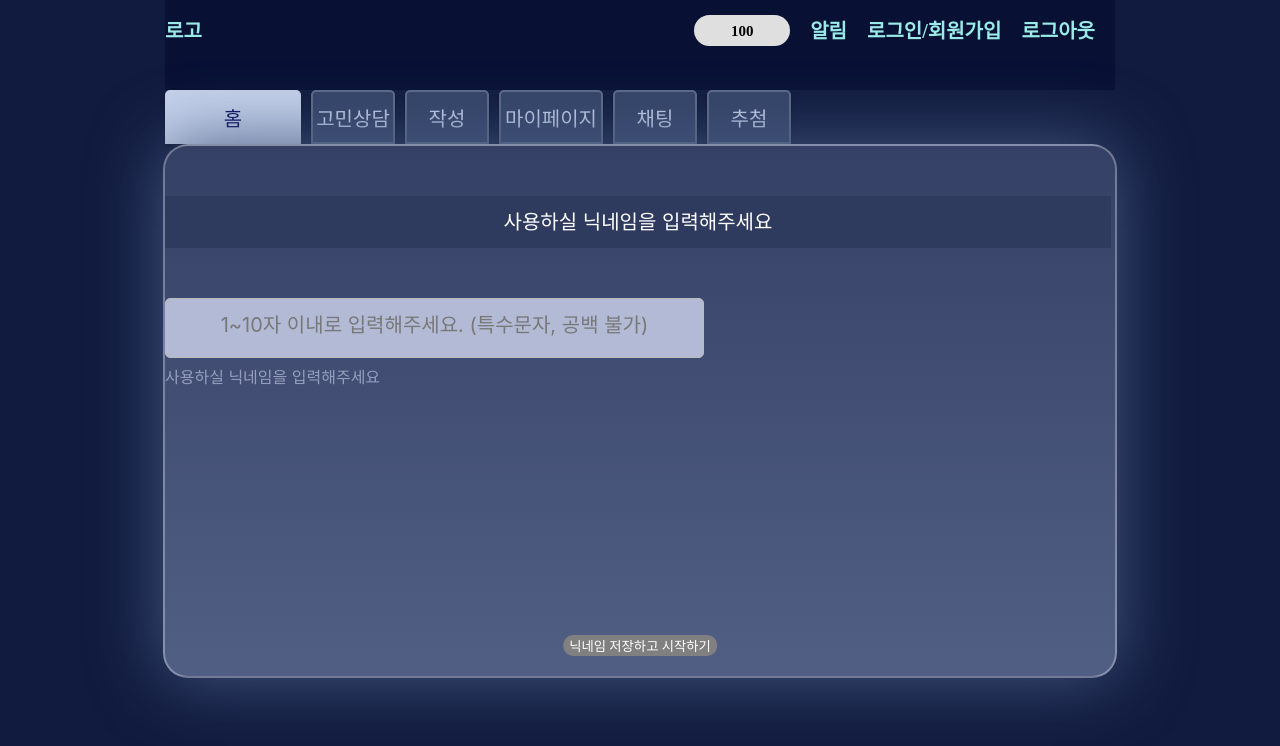
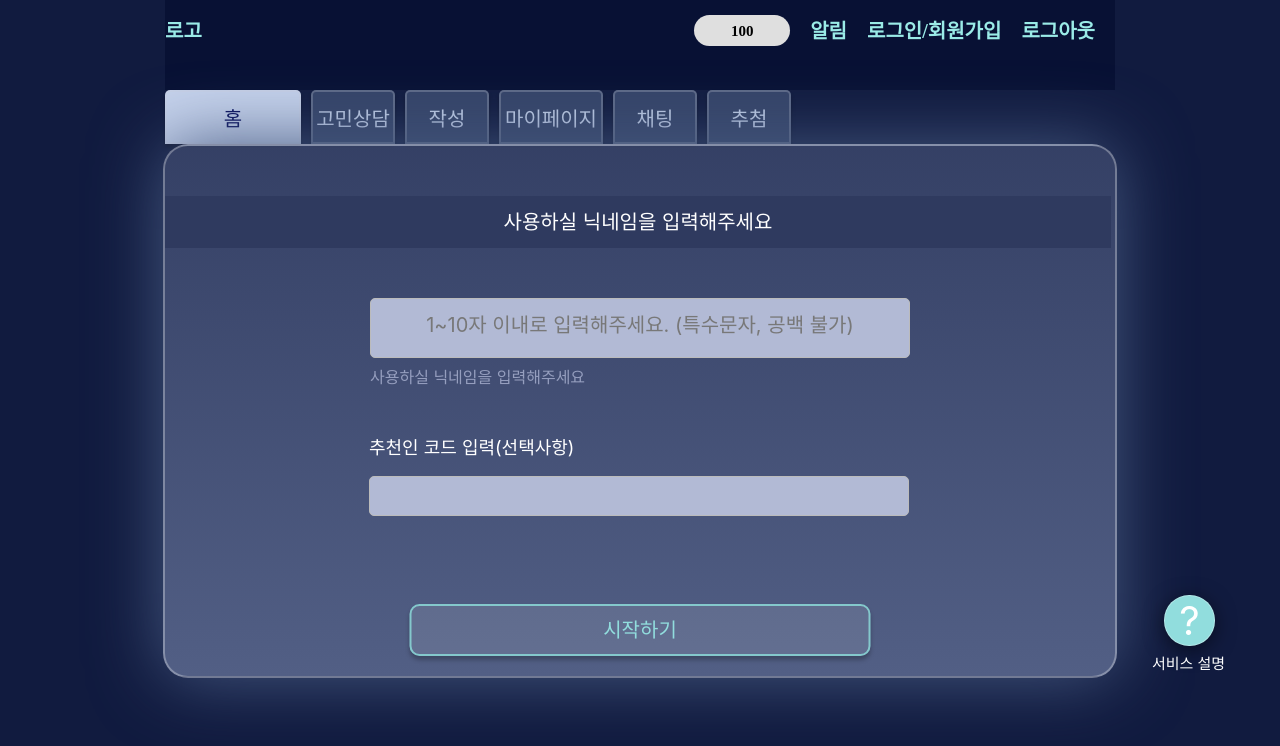
Before and after one commit to hh99-Final-Project/bluemoonFE, a React (Create React App) app: page /signup in a window 1280 px wide. Shown: the top 746 px of the page. Built offline with nearby package versions, Linux system fonts and the light colour scheme; no server answers; a web font is replaced by a local one.

Commit message:
style: signup 페이지 뷰 작업

```diff
--- a/src/pages/MyPage.js
+++ b/src/pages/MyPage.js
@@ -9,7 +9,7 @@ import { useQuery } from "react-query";
 import CategoryBar from "../shared/CategoryBar";
 import Header2 from "../shared/Header2";
 import Loading from "../shared/Loading";
-// import InfinityScroll from "../shared/InfinityScroll";
+import useStore from "../zustand/store";
 import _ from "lodash";
 
 MyPage.propTypes = {};
@@ -21,6 +21,7 @@ function MyPage(props) {
     const [isLoading, setIsLoading] = useState(true);
     const [page, setPage] = useState(1);
     const [hasNext, setHasNext] = useState(null);
+    const { setCurrentHeader } = useStore();
 
     //더보기 모달의 '삭제하기' 에 onClick으로 연결해준다.
     const deleteDiary = (postUuid) => {
@@ -78,6 +79,8 @@ function MyPage(props) {
             setPage(page + 1);
             setIsLoading(false);
         });
+
+        setCurrentHeader("마이페이지");
     }, []);
 
     // 리랜더링이 되더라도 기능이 다른 아이들을 구분해서 useEffect 실행하는 게 낫다
--- a/src/pages/SignUp.js
+++ b/src/pages/SignUp.js
@@ -46,6 +46,9 @@ function SignUp(props) {
     const nickNameCheckDB = React.useCallback(debounce, []);
 
     const onClickHandler = () => {
+        if (nickName === "") {
+            window.alert("닉네임을 입력해주세요");
+        }
         setIsOpenPopup(true);
     };
 
@@ -69,16 +72,24 @@ function SignUp(props) {
                 <Header2 />
                 <CategoryBar />
                 <SignUpBOx>
-                    <SignUpBOxTitle>사용하실 닉네임을 입력해주세요</SignUpBOxTitle>
+                    <SignUpBoxTitle>사용하실 닉네임을 입력해주세요</SignUpBoxTitle>
 
-                    <Input placeholder="1~10자 이내로 입력해주세요. (특수문자, 공백 불가)" onChange={onChange}></Input>
+                    <NickNameInput
+                        placeholder="1~10자 이내로 입력해주세요. (특수문자, 공백 불가)"
+                        onChange={onChange}
+                    ></NickNameInput>
                     {nickName === "" && <NickNameCheckResult>사용하실 닉네임을 입력해주세요</NickNameCheckResult>}
-                    {isLoading === true && <NickNameCheckResult></NickNameCheckResult>}
                     {isValidNickName === true && <NickNameCheckResult>사용 가능한 닉네임입니다</NickNameCheckResult>}
                     {isValidNickName === false && <NickNameCheckResult>사용 불가능한 닉네임입니다</NickNameCheckResult>}
+
+                    <RecommendPerson>추천인 코드 입력(선택사항)</RecommendPerson>
+                    <RecommendPersonInput></RecommendPersonInput>
                     <Button isvalid={isValidNickName} onClick={onClickHandler}>
-                        닉네임 저장하고 시작하기
+                        시작하기
                     </Button>
+
+                    <QuestionButton>?</QuestionButton>
+                    <ServiceDescription>서비스 설명</ServiceDescription>
                 </SignUpBOx>
 
                 {isOpenPopup && (
@@ -106,19 +117,15 @@ const SignUpBOx = styled.div`
     width: 950px;
     height: 530px;
     margin: auto;
-    // display: flex;
-    // flex-direction: column;
-
     align-items: center;
     background: linear-gradient(180deg, rgba(63, 75, 112, 0.79) 0%, rgba(100, 114, 152, 0.79) 100%);
     border: 2px solid #ffffff4d;
     border-radius: 25px;
     box-shadow: 0 0 70px #465981;
-
     position: relative;
 `;
 
-const SignUpBOxTitle = styled.div`
+const SignUpBoxTitle = styled.div`
     width: 946px;
     height: 52px;
 
@@ -137,11 +144,11 @@ const SignUpBOxTitle = styled.div`
     text-align: center;
 `;
 
-const Input = styled.input`
+const NickNameInput = styled.input`
     height: 60px;
-    width: 539px;
+    width: 540px;
     border-radius: 5px;
-
+    display: block;
     margin: 50px auto 0;
     box-sizing: border-box;
     border: 1px solid #bbb;
@@ -164,9 +171,12 @@ const Input = styled.input`
 `;
 
 const NickNameCheckResult = styled.div`
-    margin: 10px 0;
+    margin: 10px auto;
     height: 60px;
-    width: 539px;
+    width: 540px;
+    display: block;
+    margin: 10px auto;
+
     font-family: "Inter";
     font-style: normal;
     font-weight: 400;
@@ -176,15 +186,121 @@ const NickNameCheckResult = styled.div`
     color: #959ebe;
 `;
 
+const RecommendPerson = styled.div`
+    width: 404.61px;
+    height: 28.53px;
+    display: block;
+    margin: 10px auto;
+
+    font-family: "Inter";
+    font-style: normal;
+    font-weight: 400;
+    font-size: 18px;
+    line-height: 22px;
+
+    color: #ffffff;
+
+    position: absolute;
+    bottom: 200px;
+    left: 204px;
+`;
+
+const RecommendPersonInput = styled.input`
+    height: 40px;
+    width: 540px;
+    border-radius: 5px;
+    display: block;
+    box-sizing: border-box;
+    border: 1px solid #bbb;
+    background: #b2bad5;
+    border-radius: 5px;
+
+    &::placeholder {
+        font-family: "Inter";
+        font-style: normal;
+        font-weight: 400;
+        font-size: 20px;
+        line-height: 24px;
+        text-align: center;
+
+        color: #787878;
+    }
+    &:focus {
+        border: 1px solid #333333;
+    }
+
+    position: absolute;
+    bottom: 160px;
+    left: 204px;
+`;
+
 const Button = styled.button`
-    background-color: ${(props) => (props.isvalid === true ? "blue" : "gray")};
+    width: 461px;
+    height: 52px;
+
+    box-sizing: border-box;
+    box-shadow: 0px 4px 4px rgba(0, 0, 0, 0.25);
+    background-color: rgba(255, 255, 255, 0.1);
+    border: 2px solid #84c8cc;
+    border-radius: 10px;
     pointer-events: ${(props) => (props.isvalid === true ? "auto" : "none")};
-    color: #ffffff;
-    border: none;
-    border-radius: 10px;
+
     position: absolute;
     bottom: 20px;
     left: 50%;
     // 정확히 가운데로 옴
     transform: translate(-50%, 0);
+
+    font-family: "Inter";
+    font-style: normal;
+    font-weight: 400;
+    font-size: 20px;
+    line-height: 24px;
+    display: flex;
+    align-items: center;
+    justify-content: center;
+    text-align: center;
+
+    color: #91dddd;
 `;
+
+const QuestionButton = styled.button`
+    box-sizing: border-box;
+
+    position: absolute;
+    width: 51.29px;
+    height: 51.29px;
+    bottom: 30px;
+    right: -100px;
+
+    background: #91dddd;
+    border: 1px solid rgba(255, 255, 255, 0.3);
+    border-radius: 25px;
+    box-shadow: 0px 4px 20px rgba(0, 0, 0, 0.5);
+
+    font-family: "Inter";
+    font-style: normal;
+    font-weight: 400;
+    font-size: 40px;
+    line-height: 48px;
+    text-align: center;
+
+    color: #ffffff;
+`;
+
+const ServiceDescription = styled.div`
+    position: absolute;
+    width: 173.02px;
+    height: 31.46px;
+    bottom: -10px;
+    right: -160px;
+
+    font-family: "Inter";
+    font-style: normal;
+    font-weight: 400;
+    font-size: 15px;
+    line-height: 18px;
+    text-align: center;
+
+    color: #ffffff;
+`;
```
